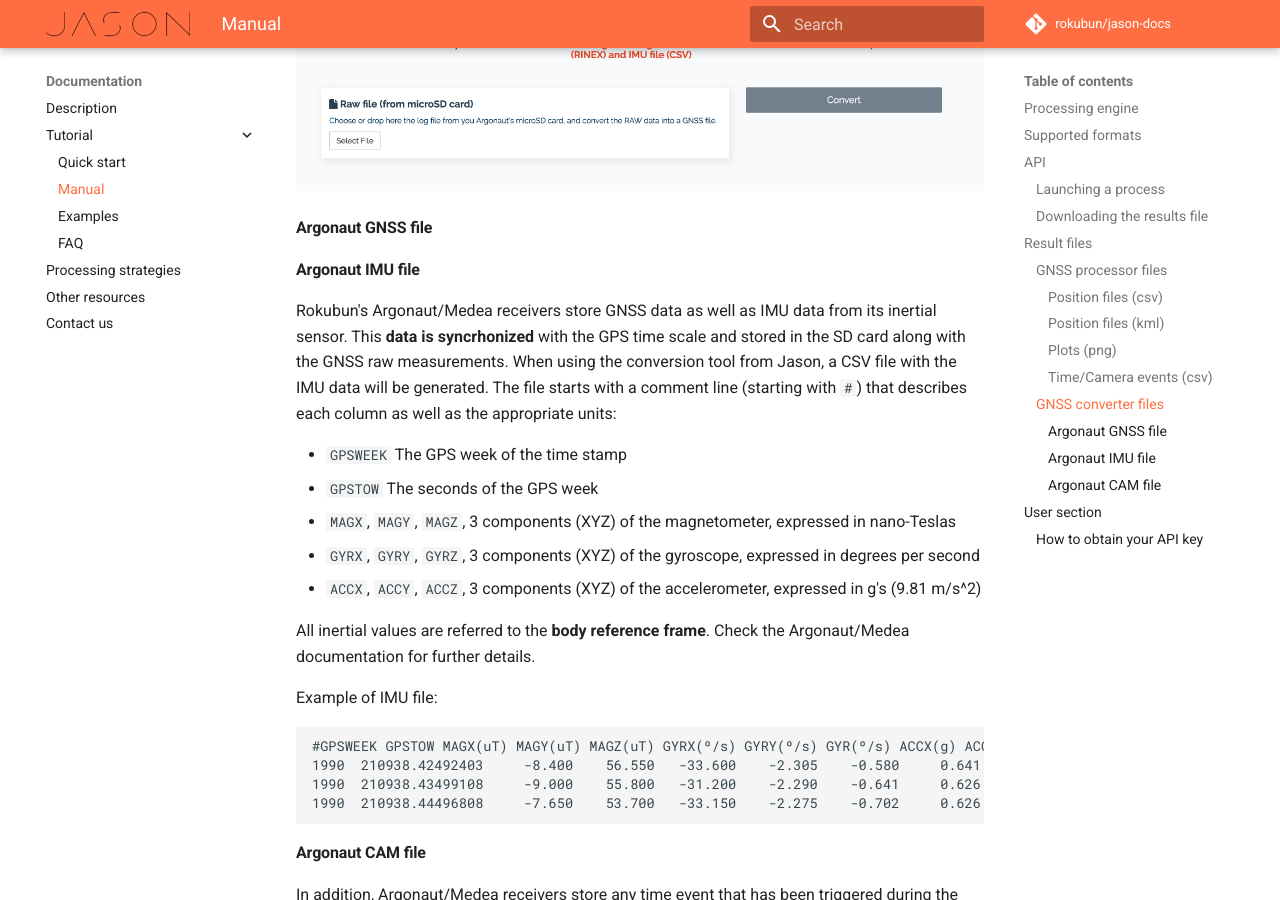
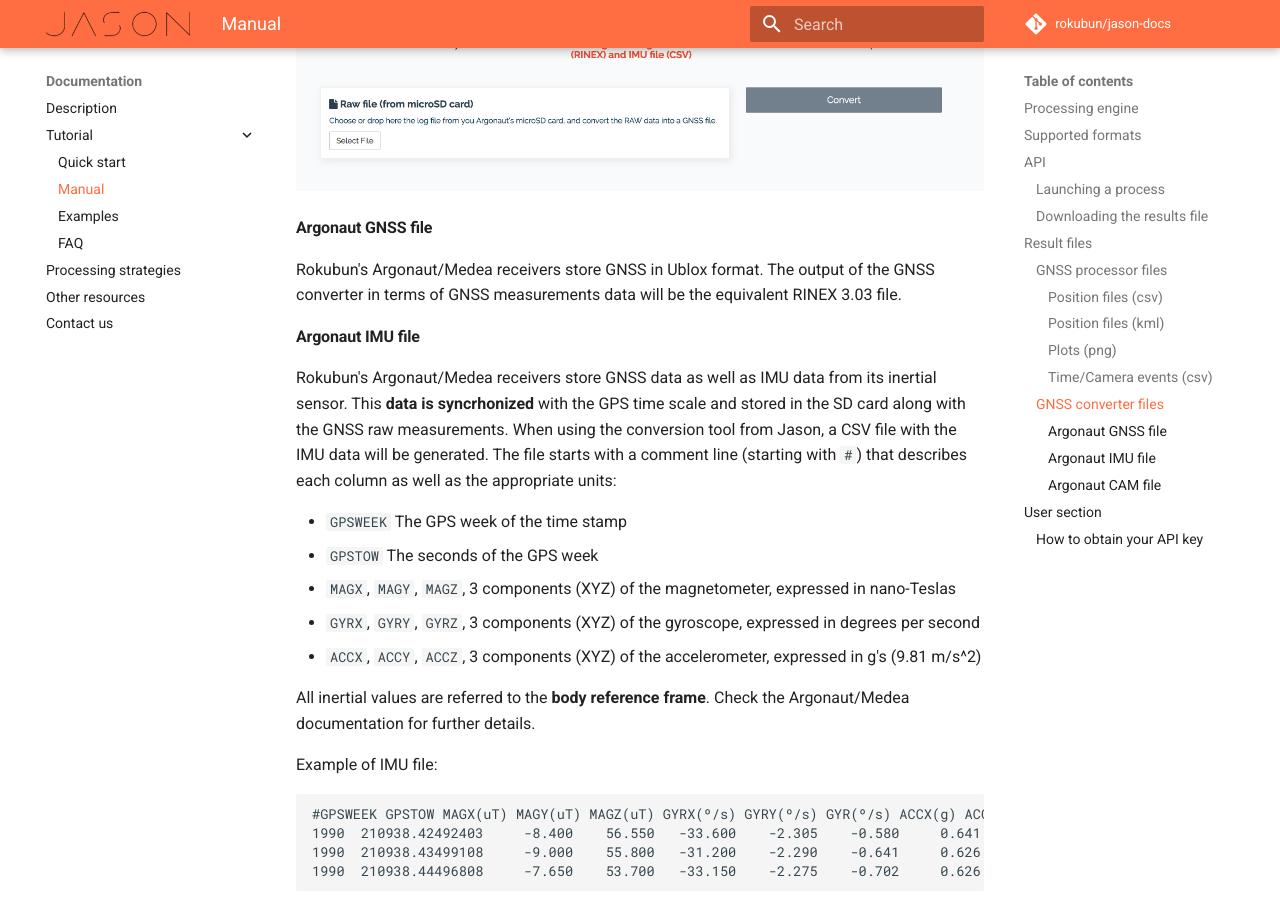
Before and after one commit to rokubun/jason-docs, an MkDocs documentation site: the page built from docs/manual.md, in a window 1280 px wide and 900 px high, scrolled down 5765 px. Built offline with MkDocs 1.6.1 and Material for MkDocs 9.7.7, drawn with Linux system fonts in a browser that asks for light colours; comment, search, counter and statistics services are not loaded.

Commit message:
feat: new subsection Argonaut GNSS file in GNSS converter section

```diff
--- a/docs/manual.md
+++ b/docs/manual.md
@@ -266,7 +266,7 @@
 
 #### Argonaut GNSS file
 
-
+Rokubun's Argonaut/Medea receivers store GNSS in Ublox format. The output of the GNSS converter in terms of GNSS measurements data will be the equivalent RINEX 3.03 file.
 
 #### Argonaut IMU file
 
```
